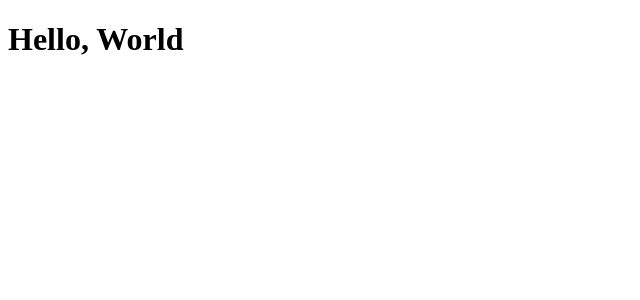
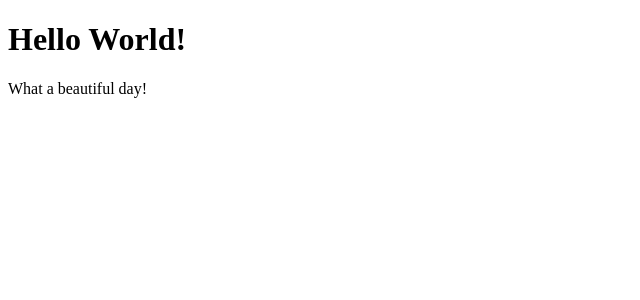
Before and after one commit to Zulk0rne1n/React-Exercises, a React (Create React App) app: page / in a window 1280 px wide. Shown: the top 300 px of the page, without its empty margins (0-640 px from the left). Built offline with nearby package versions, Linux system fonts and the light colour scheme.

Commit message:
components-06 added

```diff
--- a/src/Hello.js
+++ b/src/Hello.js
@@ -1,6 +1,11 @@
 import React from "react";
 export class Hello extends React.Component {
-    render () {
-        return <h1>Hello, World</h1>
+    render() {
+        return (
+            <div>
+                <h1>Hello World!</h1>
+                <p>What a beautiful day!</p>
+            </div>
+        )
     }
 }
```
Also changed, not shown: src/App.js (+4 -4 lines).
